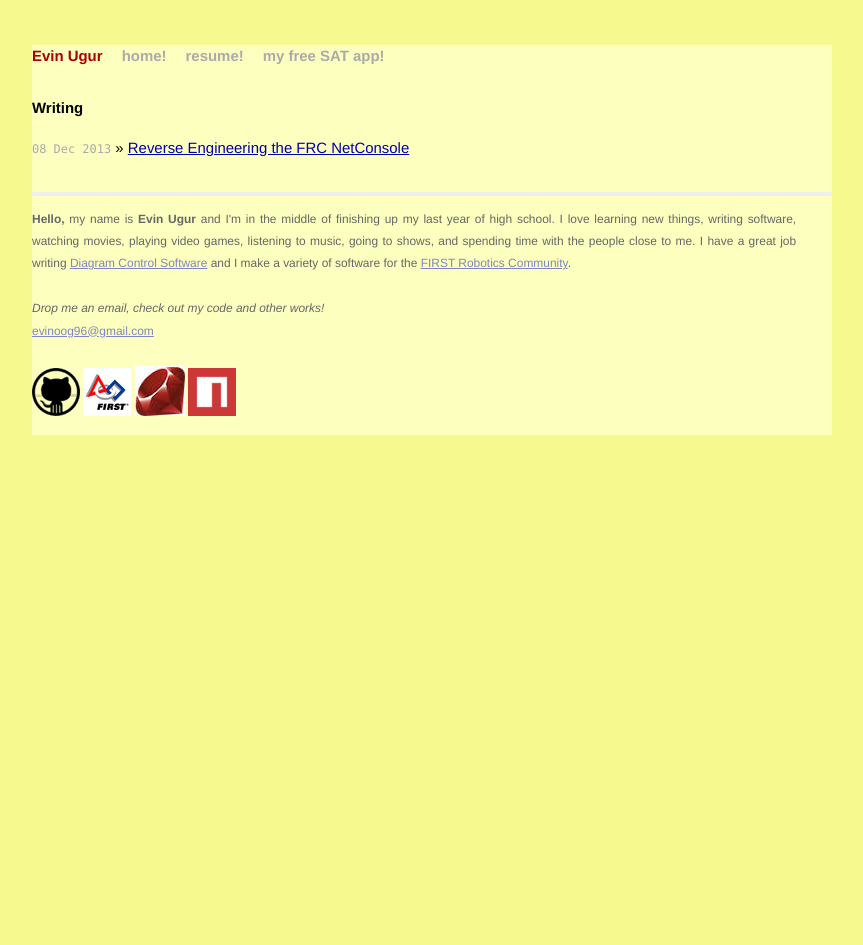
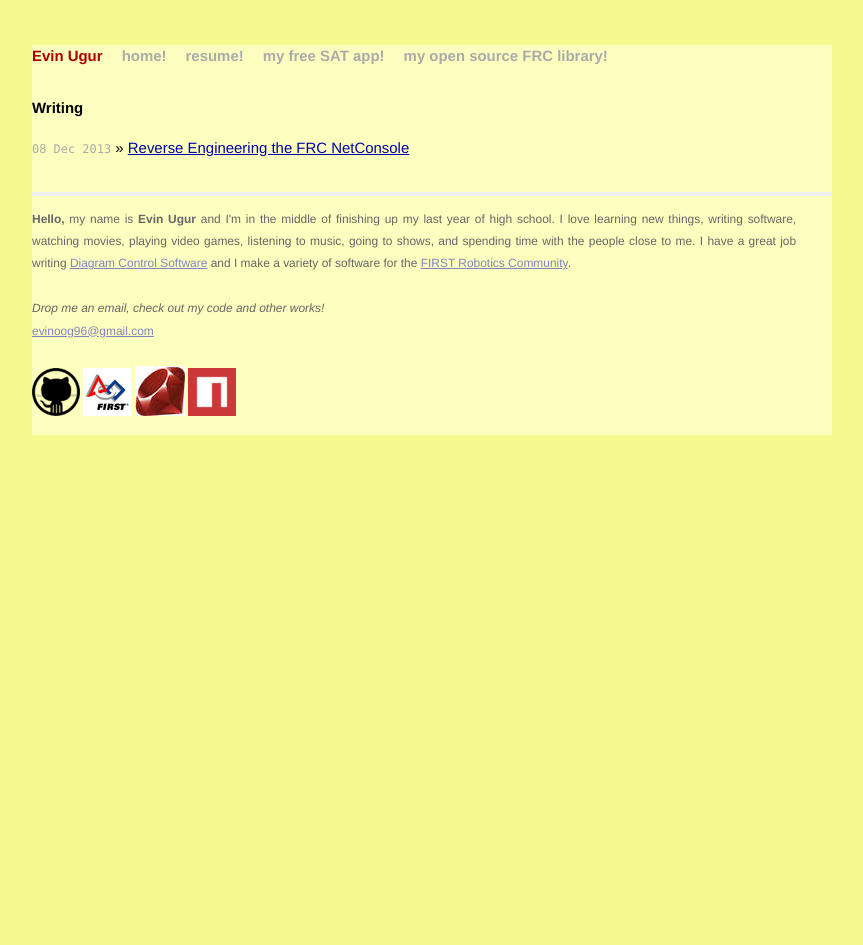
Before and after one commit to Armoredspider/evinugur.github.com, a Jekyll site: the page built from index.html, in a window 1280 px wide. Shown: the whole page, without its empty margins (208-1071 px from the left). Built offline with Jekyll 4.4.1, drawn with Linux system fonts in a browser that asks for light colours; Markdown is read by kramdown in place of the engine named in the settings.

Commit message:
Update default.html

```diff
--- a/_layouts/default.html
+++ b/_layouts/default.html
@@ -42,6 +42,7 @@
             <a class="extra" href="/">home!</a>
             <a class="extra" href="https://docs.google.com/document/d/13lEzyUu9JkQEUNfL_vkJDKRV_7oAFxbYTSAL28uRnoU/">resume!</a>
             <a class="extra" href="http://evinugur.com/SATQuestionsOfTheDay">my free SAT app!</a> <!-- hosted on GitHub, web link to preview on local Jekyll builds -->
+            <a class="extra" href="https://github.com/FRCTeam1073-TheForceTeam/WPILibExtensions#wpilib-extensions">my open source FRC library!</a>
           </div>
 
           {{ content }}
```
